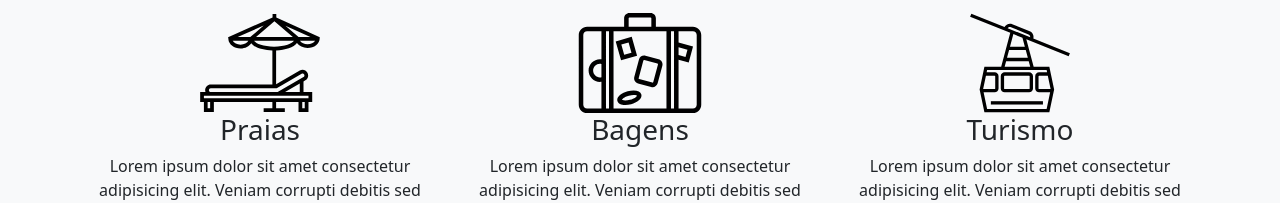
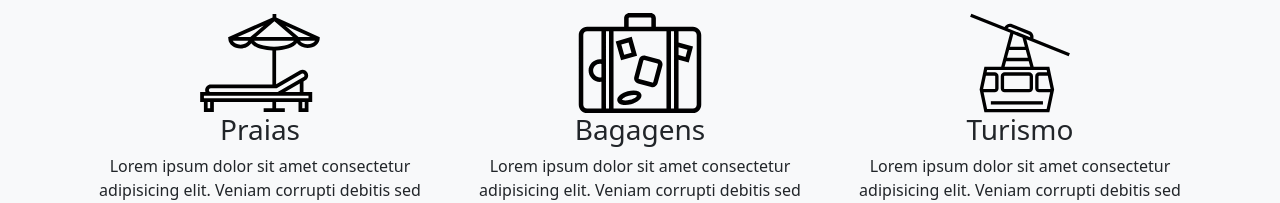
Before and after one commit to renanberton/Caravan, a plain HTML site: page index.html in a window 1280 px wide. Shown: the part 1029-1232 px from the top of the page. Drawn offline with nearby package versions, Linux system fonts and the light colour scheme.

Commit message:
Bagagens*

```diff
--- a/index.html
+++ b/index.html
@@ -195,7 +195,7 @@
           <div class="d-flex justify-content-center boxImg">
             <img src="/img/icones/bagagens.svg" alt="">
           </div>
-          <h3>Bagens</h3>
+          <h3>Bagagens</h3>
           <p>Lorem ipsum dolor sit amet consectetur adipisicing elit. Veniam corrupti debitis sed unde.</p>
         </div>
         <div class="col-xl-4 col-md-6">
```
